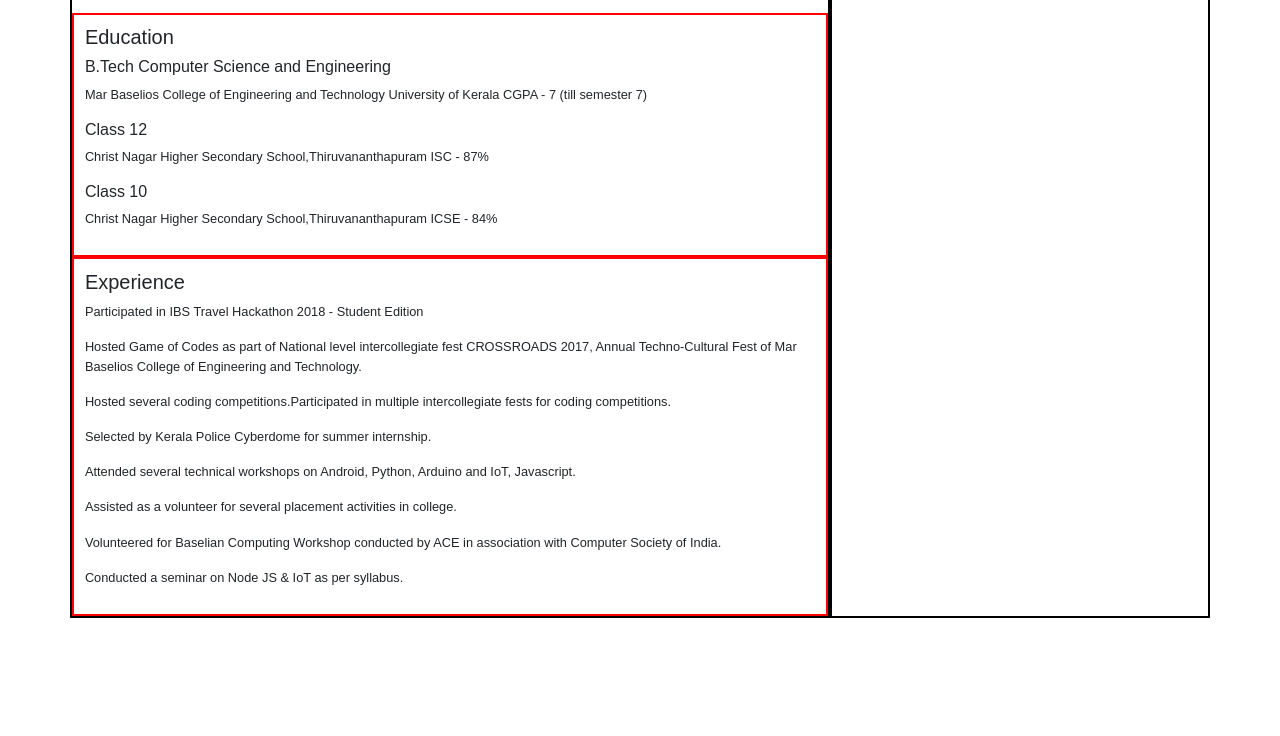
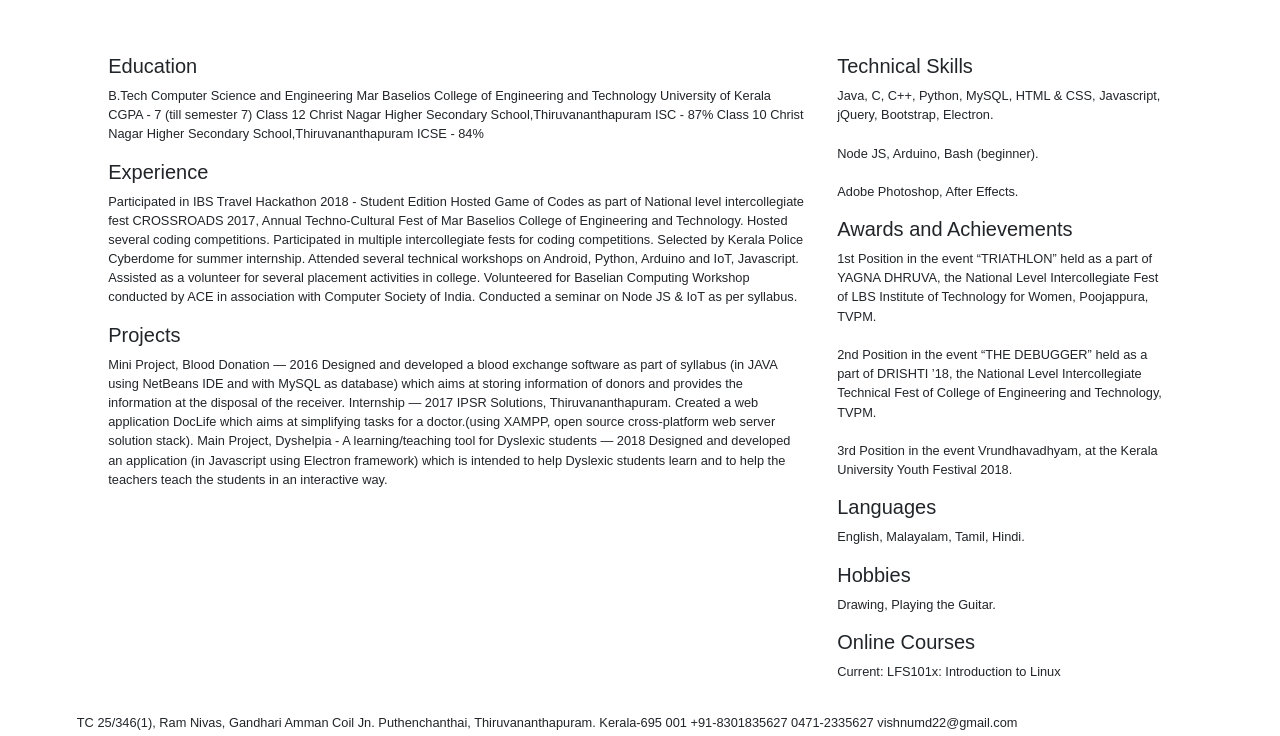
Before and after one commit to vishnumd22/portfolio, a plain HTML site: page portfolio.html in a window 1280 px wide. Shown: the part 209-945 px from the top of the page. Before the commit the page ends 891 px from the top, so only its background shows below. Drawn offline with nearby package versions, Linux system fonts and the light colour scheme.

Commit message:
major restructuring

```diff
--- a/portfolio.html
+++ b/portfolio.html
@@ -1,127 +1,155 @@
 <!DOCTYPE html>
 <html>
-
 	<head>
-
 		<title>Portfolio</title>
-
 		<meta charset="utf-8">
 		<meta name="viewport" content="width=device-width, initial-scale=1">
 
 		<link rel="stylesheet" href="https://maxcdn.bootstrapcdn.com/bootstrap/4.1.3/css/bootstrap.min.css">
-
 		<script src="https://ajax.googleapis.com/ajax/libs/jquery/3.3.1/jquery.min.js"></script>
 		<script src="https://cdnjs.cloudflare.com/ajax/libs/popper.js/1.14.3/umd/popper.min.js"></script>
 		<script src="https://maxcdn.bootstrapcdn.com/bootstrap/4.1.3/js/bootstrap.min.js"></script>
-
 		<style type="text/css">
 
 			.b{
-			border:solid 2px black;
+				/*border:solid 1px black;*/
 			}
 			.r{
-			border: solid 2px red;
+				/*border: solid 1px red;*/
 				padding: 1.5%;
 			}
 			body{
-			margin: 5%;
+				margin: 6%;
 				font-family: Arial;
 			}
 			p{
 				font-size: 80%;
 			}
-
+			h1{
+				font-family: josefin sans;
+			}
 		</style>
 	</head>
-
-
-
 	<body>
-
 		<div class="container">
 
-	<div class="row">
-
-	  <div class="b col-md-8">
-
 			<div class="r row">
-	  			<h1>VISHNU M. D.</h1>
+				<h1><b>VISHNU M. D.</b></h1>
 			</div>
-
 			<div class="r row">
 				<div class="bg-primary">Adaptable.&nbsp;</div>
 				<div class="bg-danger">Curious.&nbsp;</div>
 				<div class="bg-success">Artist.&nbsp;</div>
 			</div>
+			<br>
+			<div class="r row">
+				<!-- Left -->
+				<div class="b col-md-8">
 
-			<br>
-
-	  		<div class="r row">
-	  			<h5 class="">Education</h5>
-
+					<div class="row">
 						<div class="col-12">
-					<div class="row">
-						<h6>B.Tech Computer Science and Engineering</h6>
-					</div>
-					<div class="row">
-						<p>Mar Baselios College of Engineering and Technology University of Kerala CGPA - 7 (till semester 7)</p>
+							<h5>Education</h5>
+							<p>
+								B.Tech Computer Science and Engineering
+								Mar Baselios College of Engineering and Technology
+								University of Kerala
+								CGPA - 7 (till semester 7)
+								Class 12
+								Christ Nagar Higher Secondary School,Thiruvananthapuram
+								ISC - 87%
+								Class 10
+								Christ Nagar Higher Secondary School,Thiruvananthapuram
+								ICSE - 84%
+							</p>
 						</div>
 					</div>
 
+					<div class="row">
 						<div class="col-12">
-					<div class="row">
-						<h6>Class 12</h6>
-					</div>
-					<div class="row">
-						<p>Christ Nagar Higher Secondary School,Thiruvananthapuram ISC - 87%</p>
+							<h5>Experience</h5>
+							<p>
+								Participated in IBS Travel Hackathon 2018 - Student Edition
+								Hosted Game of Codes as part of National level intercollegiate fest CROSSROADS 2017, Annual Techno-Cultural Fest of Mar Baselios College of Engineering and Technology.
+								Hosted several coding competitions.
+								Participated in multiple intercollegiate fests for coding competitions.
+								Selected by Kerala Police Cyberdome for summer internship.
+								Attended several technical workshops on Android, Python, Arduino and IoT, Javascript.
+								Assisted as a volunteer for several placement activities in college.
+								Volunteered for Baselian Computing Workshop conducted by ACE in association with Computer Society of India.
+								Conducted a seminar on Node JS & IoT as per syllabus.
+							</p>
 						</div>
 					</div>
 
+					<div class="row">
 						<div class="col-12">
-					<div class="row">
-						<h6>Class 10</h6>
-					</div>
-					<div class="row">
-						<p>Christ Nagar Higher Secondary School,Thiruvananthapuram ICSE - 84%</p>
+							<h5>Projects</h5>
+							<p>
+								Mini Project, Blood Donation — 2016
+								Designed and developed a blood exchange software as part of syllabus (in JAVA using NetBeans IDE and with MySQL as database)  which aims at storing information of donors and provides the information at the disposal of the receiver.
+								Internship — 2017
+								IPSR Solutions, Thiruvananthapuram.
+								Created a web application DocLife which aims at simplifying tasks for a doctor.(using XAMPP, open source cross-platform web server solution stack).
+								Main Project, Dyshelpia - A learning/teaching tool for Dyslexic students — 2018
+								Designed and developed an application (in Javascript using Electron framework) which is intended to help Dyslexic students learn and to help the teachers teach the students in an interactive way.
+							</p>
 						</div>
 					</div>
 
 				</div>
+				<!-- Right -->
+				<div class="b col-md-4">
 
-	 		<div class="r row">
-	 			<h5 class="">Experience</h5>
+					<div class="row">
+						<div class="col-12">
+							<h5>Technical Skills</h5>
+							<p>Java, C, C++, Python, MySQL, HTML & CSS, Javascript, jQuery, Bootstrap, Electron.
+								<br><br>Node JS, Arduino, Bash (beginner).
+								<br><br>Adobe Photoshop, After Effects.
+							</p>
+						</div>
+					</div>
+					<div class="row">
+						<div class="col-12">
+							<h5>Awards and Achievements</h5>
+							<p>1st Position in the event “TRIATHLON” held as a part of YAGNA DHRUVA, the National Level Intercollegiate Fest of LBS Institute of Technology for Women, Poojappura, TVPM.
+								<br><br>2nd Position in the event “THE DEBUGGER” held as a part of DRISHTI ’18, the National Level Intercollegiate Technical Fest of College of Engineering and Technology, TVPM.
+								<br><br>3rd Position in the event Vrundhavadhyam, at the Kerala University Youth Festival 2018.
+							</p>
+						</div>
+					</div>
 
+					<div class="row">
 						<div class="col-12">
+							<h5>Languages</h5>
+							<p>English, Malayalam, Tamil, Hindi.</p>
+						</div>
+					</div>
+
 					<div class="row">
-							<p>Participated in IBS Travel Hackathon 2018 - Student Edition</p>
-							<p>Hosted Game of Codes as part of National level intercollegiate fest CROSSROADS 2017, Annual Techno-Cultural Fest of Mar Baselios College of Engineering and Technology.</p>
-							<p>Hosted several coding competitions.</p>
-							<p>Participated in multiple intercollegiate fests for coding competitions.</p>
-							<p>Selected by Kerala Police Cyberdome for summer internship.</p>
-							<p>Attended several technical workshops on Android, Python, Arduino and IoT, Javascript.</p>
-							<p>Assisted as a volunteer for several placement activities in college.</p>
-							<p>Volunteered for Baselian Computing Workshop conducted by ACE in association with Computer Society of India.</p>
-							<p>Conducted a seminar on Node JS & IoT as per syllabus.</p>
+						<div class="col-12">
+							<h5>Hobbies</h5>
+							<p>Drawing, Playing the Guitar.</p>
+						</div>
+					</div>
+
+					<div class="row">
+						<div class="col">
+							<h5>Online Courses</h5>
+							<p>Current: LFS101x: Introduction to Linux</p>
 						</div>
 					</div>
 
 				</div>
 
 			</div>
+		</div>
 
-	  <div class="b col-md-4">
-
-	  	<div class="r row">
+		<div class="row">
+			<div class="col-12">
 				<p> TC 25/346(1), Ram Nivas, Gandhari Amman Coil Jn. Puthenchanthai, Thiruvananthapuram. Kerala-695 001 +91-8301835627 0471-2335627 vishnumd22@gmail.com </p>
 			</div>
-
 		</div>
 
-	</div>
-
-</div>
-
-
 	</body>
-
 </html>
```
Lines whose indentation alone changed are shown as unchanged.
